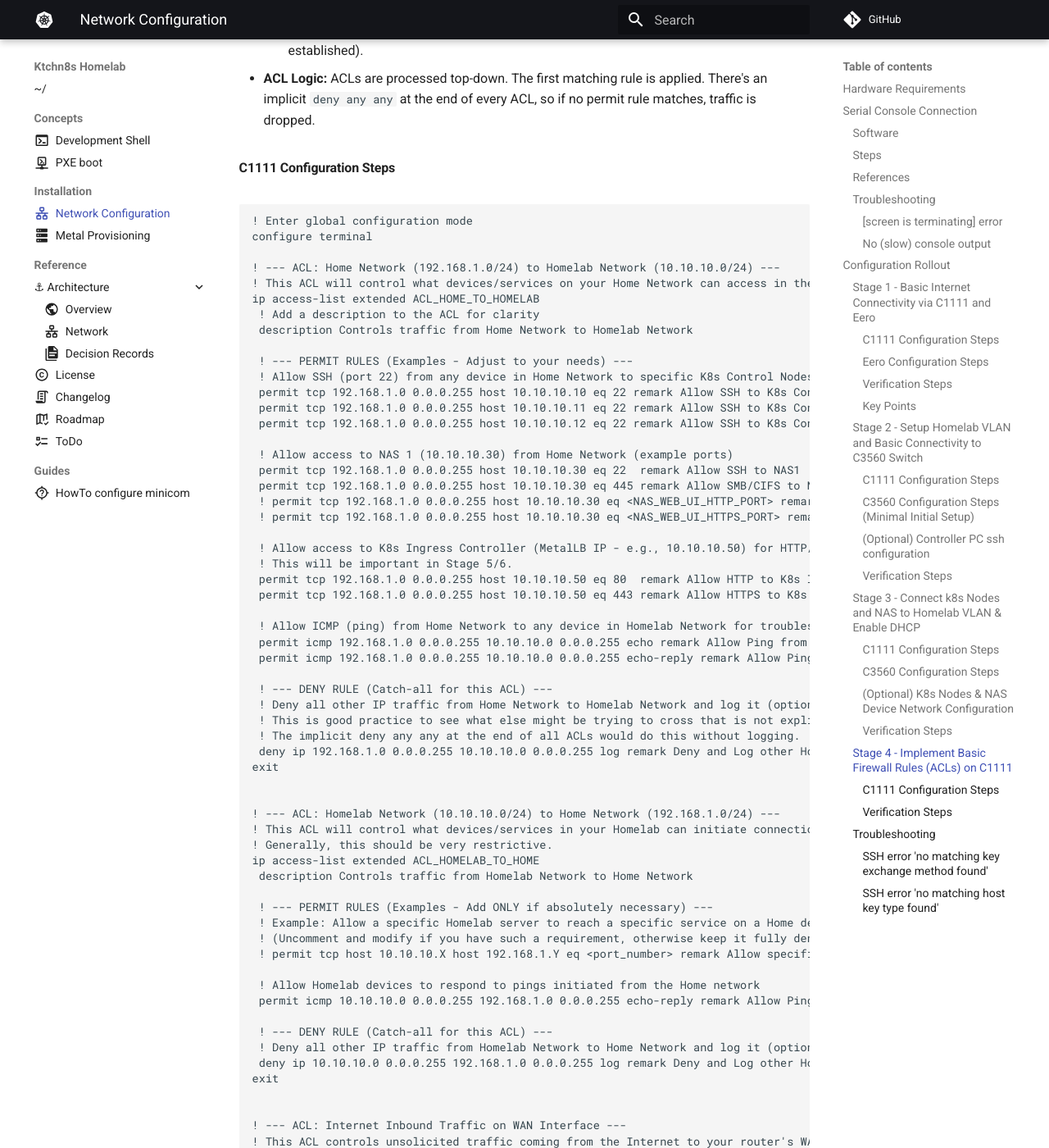
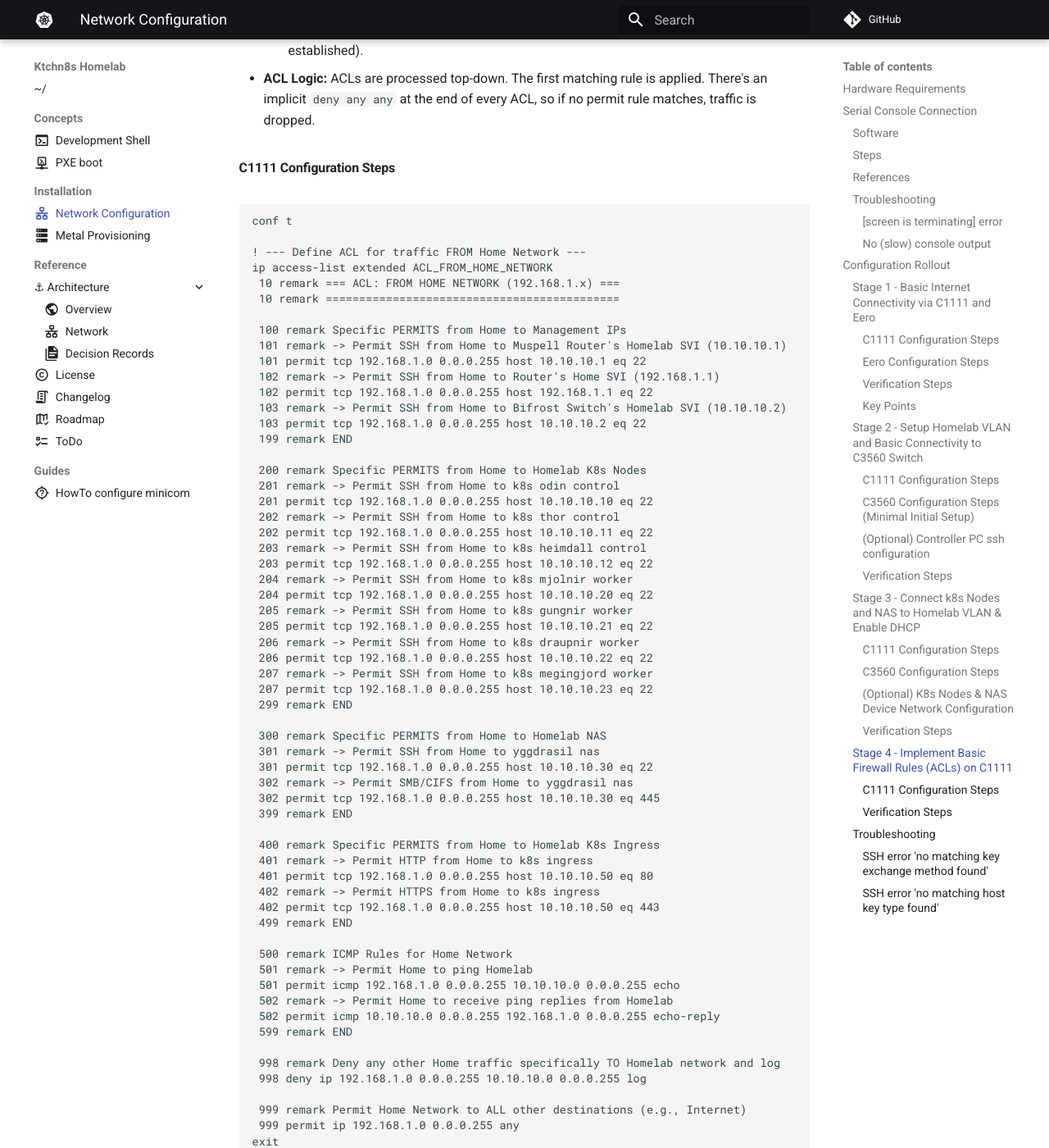
Before and after one commit to serpro69/ktchn8s, an MkDocs documentation site: the page built from docs/installation/network.md, in a window 1280 px wide and 1400 px high, scrolled down 20054 px. Shown: the whole window at 82% size. Built offline with MkDocs 1.6.1 and Material for MkDocs 9.7.7, drawn with Linux system fonts in a browser that asks for light colours; comment, search, counter and statistics services are not loaded; some of the changed text lies outside the part shown.

Commit message:
Update router acl configs

````diff
--- a/docs/installation/network.md
+++ b/docs/installation/network.md
@@ -745,119 +745,134 @@ copy running-config startup-config
 #### C1111 Configuration Steps
 
 ```cisco
-! Enter global configuration mode
-configure terminal
+conf t
 
-! --- ACL: Home Network (192.168.1.0/24) to Homelab Network (10.10.10.0/24) ---
-! This ACL will control what devices/services on your Home Network can access in the Homelab.
-ip access-list extended ACL_HOME_TO_HOMELAB
- ! Add a description to the ACL for clarity
- description Controls traffic from Home Network to Homelab Network
+! --- Define ACL for traffic FROM Home Network ---
+ip access-list extended ACL_FROM_HOME_NETWORK
+ 10 remark === ACL: FROM HOME NETWORK (192.168.1.x) ===
+ 10 remark ============================================
 
- ! --- PERMIT RULES (Examples - Adjust to your needs) ---
- ! Allow SSH (port 22) from any device in Home Network to specific K8s Control Nodes
- permit tcp 192.168.1.0 0.0.0.255 host 10.10.10.10 eq 22 remark Allow SSH to K8s Control 1
- permit tcp 192.168.1.0 0.0.0.255 host 10.10.10.11 eq 22 remark Allow SSH to K8s Control 2
- permit tcp 192.168.1.0 0.0.0.255 host 10.10.10.12 eq 22 remark Allow SSH to K8s Control 3
+ 100 remark Specific PERMITS from Home to Management IPs
+ 101 remark -> Permit SSH from Home to Muspell Router's Homelab SVI (10.10.10.1)
+ 101 permit tcp 192.168.1.0 0.0.0.255 host 10.10.10.1 eq 22
+ 102 remark -> Permit SSH from Home to Router's Home SVI (192.168.1.1)
+ 102 permit tcp 192.168.1.0 0.0.0.255 host 192.168.1.1 eq 22
+ 103 remark -> Permit SSH from Home to Bifrost Switch's Homelab SVI (10.10.10.2)
+ 103 permit tcp 192.168.1.0 0.0.0.255 host 10.10.10.2 eq 22
+ 199 remark END
 
- ! Allow access to NAS 1 (10.10.10.30) from Home Network (example ports)
- permit tcp 192.168.1.0 0.0.0.255 host 10.10.10.30 eq 22  remark Allow SSH to NAS1
- permit tcp 192.168.1.0 0.0.0.255 host 10.10.10.30 eq 445 remark Allow SMB/CIFS to NAS1
- ! permit tcp 192.168.1.0 0.0.0.255 host 10.10.10.30 eq <NAS_WEB_UI_HTTP_PORT> remark Allow NAS1 Web UI (HTTP)
- ! permit tcp 192.168.1.0 0.0.0.255 host 10.10.10.30 eq <NAS_WEB_UI_HTTPS_PORT> remark Allow NAS1 Web UI (HTTPS)
+ 200 remark Specific PERMITS from Home to Homelab K8s Nodes
+ 201 remark -> Permit SSH from Home to k8s odin control
+ 201 permit tcp 192.168.1.0 0.0.0.255 host 10.10.10.10 eq 22
+ 202 remark -> Permit SSH from Home to k8s thor control
+ 202 permit tcp 192.168.1.0 0.0.0.255 host 10.10.10.11 eq 22
+ 203 remark -> Permit SSH from Home to k8s heimdall control
+ 203 permit tcp 192.168.1.0 0.0.0.255 host 10.10.10.12 eq 22
+ 204 remark -> Permit SSH from Home to k8s mjolnir worker
+ 204 permit tcp 192.168.1.0 0.0.0.255 host 10.10.10.20 eq 22
+ 205 remark -> Permit SSH from Home to k8s gungnir worker
+ 205 permit tcp 192.168.1.0 0.0.0.255 host 10.10.10.21 eq 22
+ 206 remark -> Permit SSH from Home to k8s draupnir worker
+ 206 permit tcp 192.168.1.0 0.0.0.255 host 10.10.10.22 eq 22
+ 207 remark -> Permit SSH from Home to k8s megingjord worker
+ 207 permit tcp 192.168.1.0 0.0.0.255 host 10.10.10.23 eq 22
+ 299 remark END
 
- ! Allow access to K8s Ingress Controller (MetalLB IP - e.g., 10.10.10.50) for HTTP/HTTPS
- ! This will be important in Stage 5/6.
- permit tcp 192.168.1.0 0.0.0.255 host 10.10.10.50 eq 80  remark Allow HTTP to K8s Ingress
- permit tcp 192.168.1.0 0.0.0.255 host 10.10.10.50 eq 443 remark Allow HTTPS to K8s Ingress
+ 300 remark Specific PERMITS from Home to Homelab NAS
+ 301 remark -> Permit SSH from Home to yggdrasil nas
+ 301 permit tcp 192.168.1.0 0.0.0.255 host 10.10.10.30 eq 22
+ 302 remark -> Permit SMB/CIFS from Home to yggdrasil nas
+ 302 permit tcp 192.168.1.0 0.0.0.255 host 10.10.10.30 eq 445
+ 399 remark END
 
- ! Allow ICMP (ping) from Home Network to any device in Homelab Network for troubleshooting
- permit icmp 192.168.1.0 0.0.0.255 10.10.10.0 0.0.0.255 echo remark Allow Ping from Home to Homelab
- permit icmp 192.168.1.0 0.0.0.255 10.10.10.0 0.0.0.255 echo-reply remark Allow Ping Replies from Home to Homelab
+ 400 remark Specific PERMITS from Home to Homelab K8s Ingress
+ 401 remark -> Permit HTTP from Home to k8s ingress
+ 401 permit tcp 192.168.1.0 0.0.0.255 host 10.10.10.50 eq 80
+ 402 remark -> Permit HTTPS from Home to k8s ingress
+ 402 permit tcp 192.168.1.0 0.0.0.255 host 10.10.10.50 eq 443
+ 499 remark END
 
- ! --- DENY RULE (Catch-all for this ACL) ---
- ! Deny all other IP traffic from Home Network to Homelab Network and log it (optional logging)
- ! This is good practice to see what else might be trying to cross that is not explicitly permitted.
- ! The implicit deny any any at the end of all ACLs would do this without logging.
- deny ip 192.168.1.0 0.0.0.255 10.10.10.0 0.0.0.255 log remark Deny and Log other Home to Homelab traffic
+ 500 remark ICMP Rules for Home Network
+ 501 remark -> Permit Home to ping Homelab
+ 501 permit icmp 192.168.1.0 0.0.0.255 10.10.10.0 0.0.0.255 echo
+ 502 remark -> Permit Home to receive ping replies from Homelab
+ 502 permit icmp 10.10.10.0 0.0.0.255 192.168.1.0 0.0.0.255 echo-reply
+ 599 remark END
+
+ 998 remark Deny any other Home traffic specifically TO Homelab network and log
+ 998 deny ip 192.168.1.0 0.0.0.255 10.10.10.0 0.0.0.255 log
+
+ 999 remark Permit Home Network to ALL other destinations (e.g., Internet)
+ 999 permit ip 192.168.1.0 0.0.0.255 any
 exit
 
+! --- Define ACL for traffic FROM Homelab Network ---
+ip access-list extended ACL_FROM_HOMELAB_NETWORK
+ 10 remark === ACL: FROM HOMELAB NETWORK (10.10.10.x) ===
+ 10 remark ==============================================
 
-! --- ACL: Homelab Network (10.10.10.0/24) to Home Network (192.168.1.0/24) ---
-! This ACL will control what devices/services in your Homelab can initiate connections to your Home Network.
-! Generally, this should be very restrictive.
-ip access-list extended ACL_HOMELAB_TO_HOME
- description Controls traffic from Homelab Network to Home Network
+ 100 remark SSH Specific Permits
+ ! Allow SSH RESPONSES from Router's Homelab SVI (10.10.10.1) to Home Network (needed for your management session)
+ 101 remark Permit SSH RESPONSES from Router's Homelab SVI (10.10.10.1) to Home Network
+ 101 permit tcp host 10.10.10.1 192.168.1.0 0.0.0.255 established
+ 102 remark Permit SSH RESPONSES from Switch's Homelab SVI (10.10.10.2) to Home Network
+ 102 permit tcp host 10.10.10.2 192.168.1.0 0.0.0.255 established
+ ! (Optional: Add permits if Homelab needs to SSH to router's Homelab SVI - local management when e.g. laptop is physically
+connected to homelab network)
+ 103 remark Permit SSH from Homelab to router's Homelab SVI (local management)
+ 103 permit tcp 10.10.10.0 0.0.0.255 host 10.10.10.1 eq 22
+ 104 remark Permit SSH from Homelab to switch's Homelab SVI (local management)
+ 104 permit tcp 10.10.10.0 0.0.0.255 host 10.10.10.2 eq 22
+ 199 remark END
 
- ! --- PERMIT RULES (Examples - Add ONLY if absolutely necessary) ---
- ! Example: Allow a specific Homelab server to reach a specific service on a Home device.
- ! (Uncomment and modify if you have such a requirement, otherwise keep it fully deny)
- ! permit tcp host 10.10.10.X host 192.168.1.Y eq <port_number> remark Allow specific Homelab server to Home service
+ ! (Optional: ICMP rules for Homelab, e.g., pinging Home or receiving replies)
+ 200 remark ICMP Rules for Homelab Network
+ 201 remark -> Permit Homelab to ping Home
+ 201 remark permit icmp 10.10.10.0 0.0.0.255 192.168.1.0 0.0.0.255 echo
+ 202 remark -> Permit Homelab to receive ping replies from Home
+ 202 remark permit icmp 192.168.1.0 0.0.0.255 10.10.10.0 0.0.0.255 echo-reply
+ 299 remark END
 
- ! Allow Homelab devices to respond to pings initiated from the Home network
- permit icmp 10.10.10.0 0.0.0.255 192.168.1.0 0.0.0.255 echo-reply remark Allow Ping Replies from Homelab to Home
+ 998 remark Deny and log other Homelab Network traffic specifically TO Home Network
+ 998 deny ip 10.10.10.0 0.0.0.255 192.168.1.0 0.0.0.255 log
 
- ! --- DENY RULE (Catch-all for this ACL) ---
- ! Deny all other IP traffic from Homelab Network to Home Network and log it (optional logging)
- deny ip 10.10.10.0 0.0.0.255 192.168.1.0 0.0.0.255 log remark Deny and Log other Homelab to Home traffic
+ 999 remark Permit Homelab Network to ALL other destinations (e.g., Internet)
+ 999 permit ip 10.10.10.0 0.0.0.255 any
 exit
 
-
-! --- ACL: Internet Inbound Traffic on WAN Interface ---
-! This ACL controls unsolicited traffic coming from the Internet to your router's WAN interface.
+! --- Define ACL for traffic FROM Internet (WAN Inbound) ---
 ip access-list extended ACL_WAN_INBOUND
- description Controls unsolicited traffic from Internet to WAN interface
-
- ! --- PERMIT RULES ---
- ! Allow traffic that is part of an established TCP session (responses to sessions initiated from inside)
- permit tcp any any established remark Allow established TCP sessions
-
- ! Allow responses for UDP sessions initiated from inside (requires stateful inspection, often implied or handled by NAT)
- ! For more robust UDP state tracking, "ip inspect" (Zone-Based Firewall) is better, but for basic ACLs:
- permit udp any any eq isakmp remark Example: Allow IKE for VPN if C1111 is VPN server
- permit udp any any eq non500-isakmp remark Example: Allow IKE NAT-T for VPN
- ! (More generally, for UDP, you might allow specific expected inbound UDP ports if needed,
- !  or rely on the router's ability to match UDP replies to outbound requests.
- !  For now, keeping it simple. Cloudflare Tunnels will handle most inbound service needs.)
-
- ! Allow ICMP (ping) echo-replies to your WAN IP (if you pinged out from the router itself)
- permit icmp any any echo-reply remark Allow Ping replies to router's WAN IP
-
- ! (Optional: Allow pings to your router's WAN IP from the internet for troubleshooting - can be a security risk)
- ! permit icmp any any echo remark Allow external Pings to router's WAN IP
-
- ! --- DENY RULE (Catch-all for this ACL) ---
- ! Deny all other IP traffic from the Internet to the router's WAN interface and log it
- deny ip any any log remark Deny and Log all other unsolicited Internet traffic
+ 10 remark === ACL: FROM INTERNET (WAN Inbound) ===
+ 10 remark ========================================
+ 101 remark Allow established TCP sessions
+ 101 permit tcp any any established
+ 102 remark Allow DNS UDP responses from any DNS server (source port 53)
+ 102 permit udp any eq 53 any gt 1023
+ 103 remark Allow Ping replies to router's WAN IP
+ 103 permit icmp any any echo-reply
+ 104 remark Allow ICMP Time Exceeded (for traceroute)
+ 104 permit icmp any any time-exceeded
+ 105 remark Allow ICMP Unreachable (for Path MTU discovery etc.)
+ 105 permit icmp any any unreachable
+ 998 remark Deny and Log all other unsolicited Internet traffic
+ 998 deny ip any any log
 exit
 
-
 ! --- Apply ACLs to Interfaces ---
-
-! Apply ACL_HOME_TO_HOMELAB to the SVI of the Homelab Network (Vlan10)
-! 'in' direction: filters traffic entering Vlan10 from other networks (like Vlan2 - Home Network)
-interface Vlan10
- ip access-group ACL_HOME_TO_HOMELAB in
+interface Vlan2
+ ip access-group ACL_FROM_HOME_NETWORK in
 exit
 
-! Apply ACL_HOMELAB_TO_HOME to the SVI of the Home Network (Vlan2)
-! 'in' direction: filters traffic entering Vlan2 from other networks (like Vlan10 - Homelab Network)
-interface Vlan2
- ip access-group ACL_HOMELAB_TO_HOME in
+interface Vlan10
+ ip access-group ACL_FROM_HOMELAB_NETWORK in
 exit
 
-! Apply ACL_WAN_INBOUND to the physical WAN interface (e.g., GigabitEthernet0/0/0)
-! 'in' direction: filters traffic entering the router from the Internet
-interface GigabitEthernet0/0/0 ! Or your actual WAN interface
+interface GigabitEthernet0/0/0
  ip access-group ACL_WAN_INBOUND in
 exit
 
-! Exit configuration mode
 end
-
-! Save the running configuration to the startup configuration
-copy running-config startup-config
-! or "write memory"
+! wr mem or copy run start
 ```
 
 **Important Considerations for ACLs:**
````
